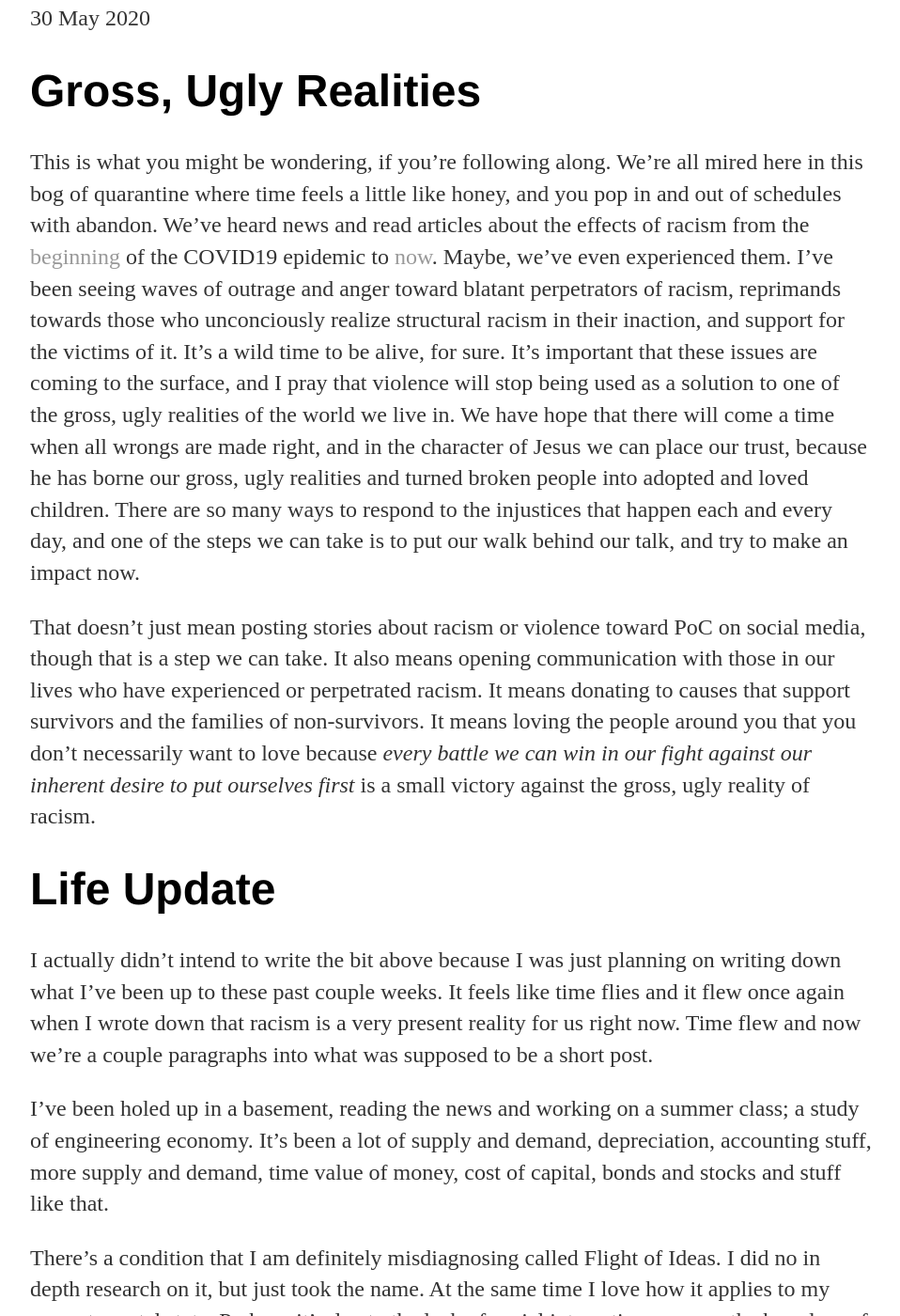
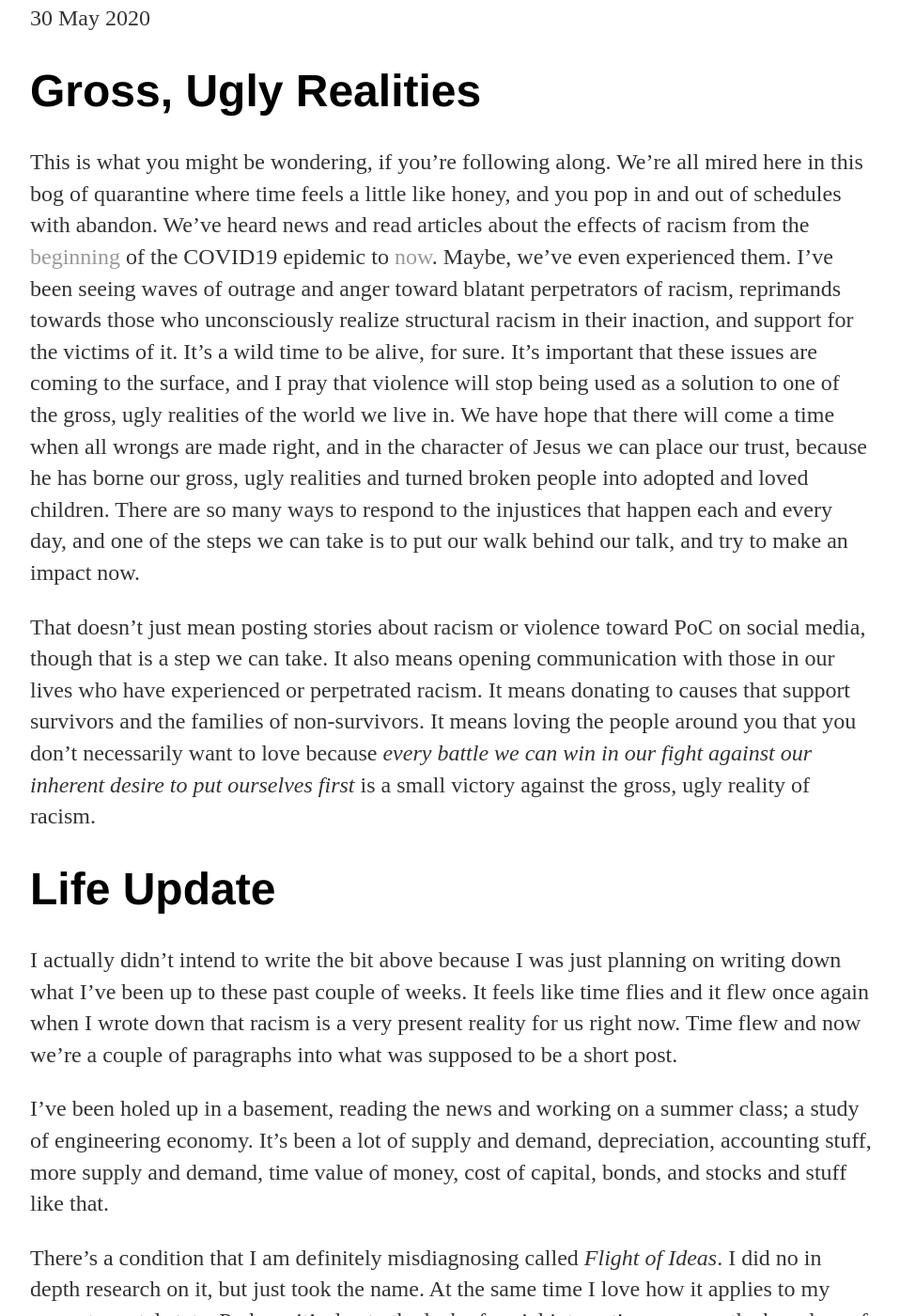
Before and after one commit to nikkoong/nikkoong.github.io, a Jekyll site: the page built from _posts/2020-05-30-Life-Update.md, in a window 1280 px wide and 1400 px high, scrolled down 198 px. Shown: the whole window at 94% size, without its empty margins (160-1118 px from the left). Built offline with Jekyll 4.4.1, drawn with Linux system fonts in a browser that asks for light colours; some of the changed text lies outside the part shown.

Commit message:
Update 2020-05-30-Life-Update.md
grammar edits

```diff
--- a/_posts/2020-05-30-Life-Update.md
+++ b/_posts/2020-05-30-Life-Update.md
@@ -6,17 +6,17 @@
 
 # Gross, Ugly Realities
 
-This is what you might be wondering, if you're following along. We're all mired here in this bog of quarantine where time feels a little like honey, and you pop in and out of schedules with abandon. We've heard news and read articles about the effects of racism from the [beginning](https://www.nytimes.com/2020/03/23/us/chinese-coronavirus-racist-attacks.html) of the COVID19 epidemic to [now](https://globalnews.ca/news/7001803/george-floyd-protests-minneapolis-u-s-photos/). Maybe, we've even experienced them. I've been seeing waves of outrage and anger toward blatant perpetrators of racism, reprimands towards those who unconciously realize structural racism in their inaction, and support for the victims of it. It's a wild time to be alive, for sure. It's important that these issues are coming to the surface, and I pray that violence will stop being used as a solution to one of the gross, ugly realities of the world we live in. We have hope that there will come a time when all wrongs are made right, and in the character of Jesus we can place our trust, because he has borne our gross, ugly realities and turned broken people into adopted and loved children. There are so many ways to respond to the injustices that happen each and every day, and one of the steps we can take is to put our walk behind our talk, and try to make an impact now.
+This is what you might be wondering, if you're following along. We're all mired here in this bog of quarantine where time feels a little like honey, and you pop in and out of schedules with abandon. We've heard news and read articles about the effects of racism from the [beginning](https://www.nytimes.com/2020/03/23/us/chinese-coronavirus-racist-attacks.html) of the COVID19 epidemic to [now](https://globalnews.ca/news/7001803/george-floyd-protests-minneapolis-u-s-photos/). Maybe, we've even experienced them. I've been seeing waves of outrage and anger toward blatant perpetrators of racism, reprimands towards those who unconsciously realize structural racism in their inaction, and support for the victims of it. It's a wild time to be alive, for sure. It's important that these issues are coming to the surface, and I pray that violence will stop being used as a solution to one of the gross, ugly realities of the world we live in. We have hope that there will come a time when all wrongs are made right, and in the character of Jesus we can place our trust, because he has borne our gross, ugly realities and turned broken people into adopted and loved children. There are so many ways to respond to the injustices that happen each and every day, and one of the steps we can take is to put our walk behind our talk, and try to make an impact now.
 
 That doesn't just mean posting stories about racism or violence toward PoC on social media, though that is a step we can take. It also means opening communication with those in our lives who have experienced or perpetrated racism. It means donating to causes that support survivors and the families of non-survivors. It means loving the people around you that you don't necessarily want to love because *every battle we can win in our fight against our inherent desire to put ourselves first* is a small victory against the gross, ugly reality of racism.
 
 # Life Update
 
-I actually didn't intend to write the bit above because I was just planning on writing down what I've been up to these past couple weeks. It feels like time flies and it flew once again when I wrote down that racism is a very present reality for us right now. Time flew and now we're a couple paragraphs into what was supposed to be a short post.
+I actually didn't intend to write the bit above because I was just planning on writing down what I've been up to these past couple of weeks. It feels like time flies and it flew once again when I wrote down that racism is a very present reality for us right now. Time flew and now we're a couple of paragraphs into what was supposed to be a short post.
 
-I've been holed up in a basement, reading the news and working on a summer class; a study of engineering economy. It's been a lot of supply and demand, depreciation, accounting stuff, more supply and demand, time value of money, cost of capital, bonds and stocks and stuff like that.
+I've been holed up in a basement, reading the news and working on a summer class; a study of engineering economy. It's been a lot of supply and demand, depreciation, accounting stuff, more supply and demand, time value of money, cost of capital, bonds, and stocks and stuff like that.
 
-There's a condition that I am definitely misdiagnosing called Flight of Ideas. I did no in depth research on it, but just took the name. At the same time I love how it applies to my current mental state. Perhaps it's due to the lack of social interaction, or even the boredom of quarantine, but I keep finding interesting topics and things to learn. Day after day, new ideas take flight, and so I have become a lazy person now hummingbird, flitting back and forth between topics I know little to nothing about, but that take my fancy.
+There's a condition that I am definitely misdiagnosing called *Flight of Ideas*. I did no in depth research on it, but just took the name. At the same time I love how it applies to my current mental state. Perhaps it's due to the lack of social interaction, or even the boredom of quarantine, but I keep finding interesting topics and things to learn. Day after day, new ideas take flight, and so I have become a lazy person turned hummingbird, flitting back and forth between topics I know little to nothing about, and toward whatever takes my fancy.
 
 Here's a short of list of them, mostly for my future reference:
 * [Particle Swarm Optimization](https://nathanrooy.github.io/posts/2016-08-17/simple-particle-swarm-optimization-with-python/).
```
